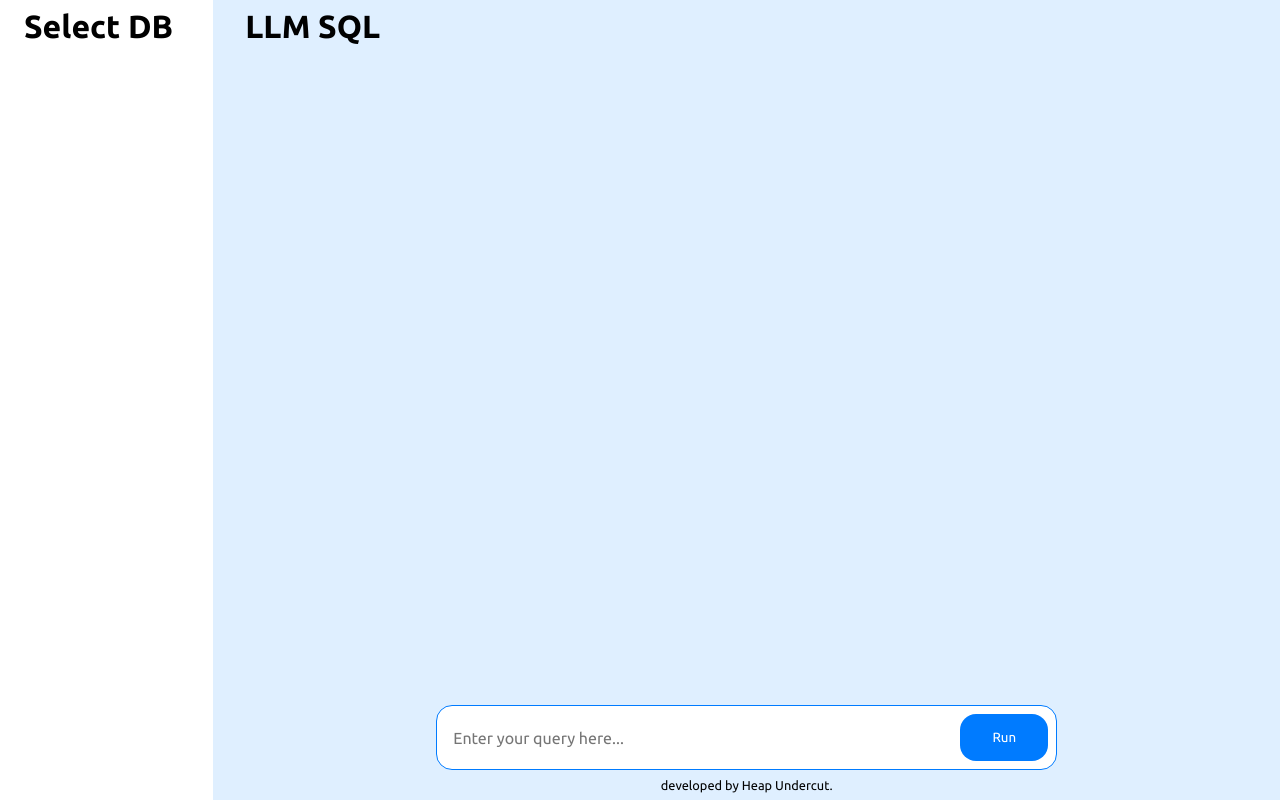
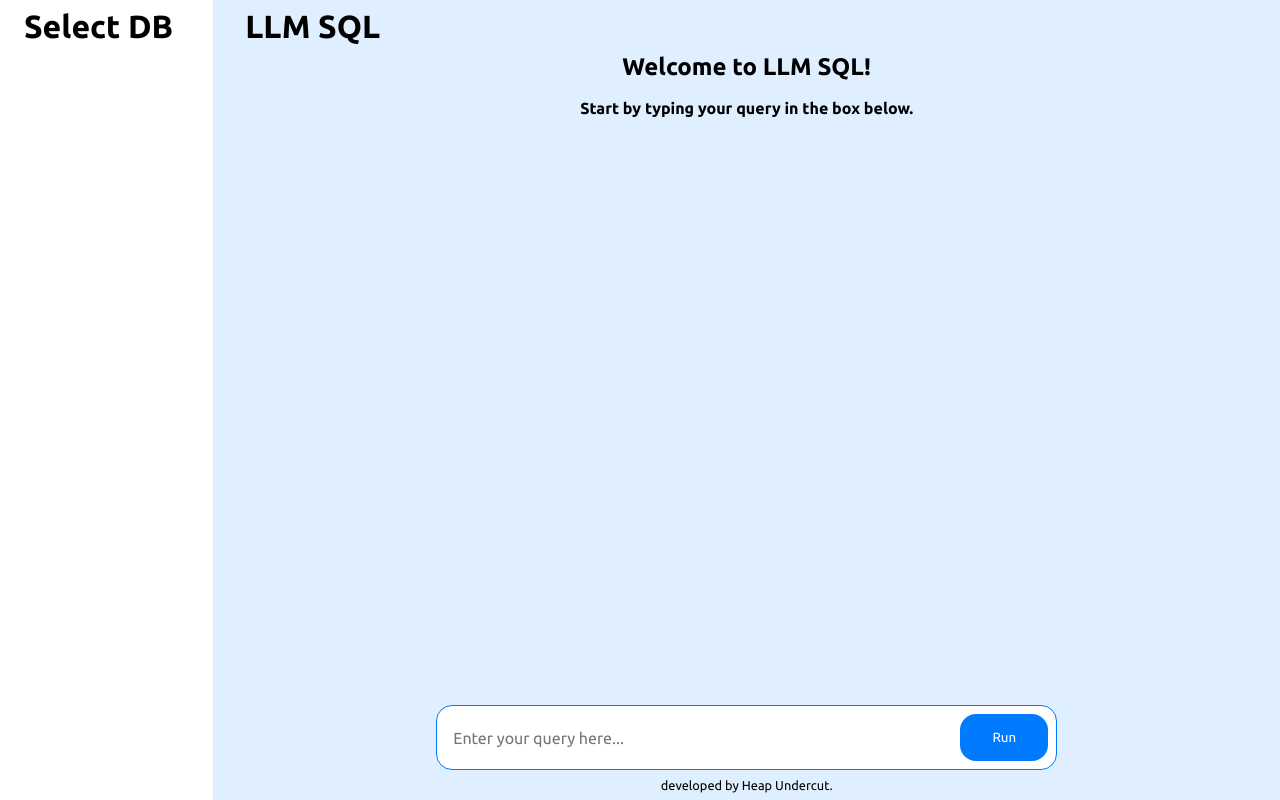
Before and after one commit to owaisahmadlone/SQL-LLM, a Flask app: page / in a window 1280 px wide. Run offline with Flask 3, Linux system fonts and the light colour scheme.

Commit message:
minor changes

```diff
--- a/Interface/static/styles.css
+++ b/Interface/static/styles.css
@@ -121,6 +121,14 @@ body {
     overflow-y: auto;
     display: grid;
     grid-template-columns: 1fr 3fr 1fr;
+    grid-auto-rows: max-content;
+}
+
+.welcome {
+    grid-column: 1/-1;
+    place-content: center;
+    margin: auto;
+    text-align: center;
 }
 
 .chat {
--- a/Interface/templates/home.html
+++ b/Interface/templates/home.html
@@ -24,6 +24,13 @@
                     <h1>LLM SQL</h1>
                 </div>
                 <div class="content-body">
+                    {% if chat_history|length == 0 %}
+                        <div class="welcome">
+                            <h2>Welcome to LLM SQL!</h2>
+                            <br>
+                            <h4>Start by typing your query in the box below.</h4>
+                        </div>
+                    {% endif %}
                     {% for chat in chat_history %}
                         <div class="chat">
                             <div class="img green"></div>
```
